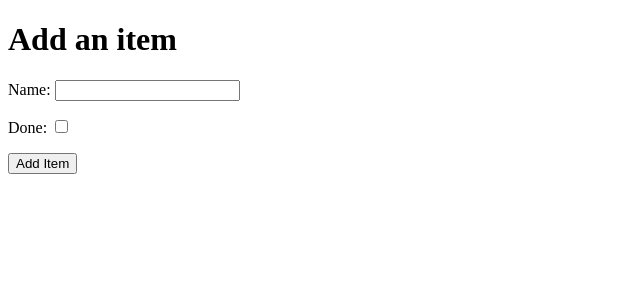
After one commit to julamifra/car-rental-space, a Django app: page /add in a window 1280 px wide. The commit adds this page. Shown: the top 300 px of the page, without its empty margins (0-640 px from the left). Run offline with Django 3.2, Linux system fonts and the light colour scheme.

Commit message:
create POST in database

```diff
--- a/djando_car_rental_space/urls.py
+++ b/djando_car_rental_space/urls.py
@@ -15,9 +15,10 @@ Including another URLconf
 """
 from django.contrib import admin
 from django.urls import path
-from main.views import get_main
+from main.views import get_main, add_item
 
 urlpatterns = [
     path('admin/', admin.site.urls),
-    path('', get_main, name='get_main')
+    path('', get_main, name='get_main'),
+    path('add', add_item, name='add')
 ]
--- /dev/null
+++ b/main/templates/main/add_item.html
@@ -0,0 +1,32 @@
+<!DOCTYPE html>
+<html lang="en">
+<head>
+    <meta charset="UTF-8">
+    <meta http-equiv="X-UA-Compatible" content="IE=edge">
+    <meta name="viewport" content="width=device-width, initial-scale=1.0">
+    <title>Car Rental Space</title>
+</head>
+<body>
+    <h1>Add an item</h1>
+    <form method="POST" action="add">
+        {% csrf_token %}
+        <div>
+            <p>
+                <label for="id_name">Name: </label>
+                <input type="text" id="id_name" name="item_name" />
+            </p>
+        </div>
+        <div>
+            <p>
+                <label for="id_done">Done: </label>
+                <input type="checkbox" id="id_done" name="done" />
+            </p>
+        </div>
+        <div>
+            <p>
+                <button type="submit">Add Item</button>
+            </p>
+        </div>
+    </form>
+</body>
+</html>
--- a/main/views.py
+++ b/main/views.py
@@ -1,4 +1,4 @@
-from django.shortcuts import render
+from django.shortcuts import render, redirect
 from .models import Item
 
 # Create your views here.
@@ -10,4 +10,13 @@ def get_main(request):
         'items': items
     }
     return render(request, 'main/main.html', context)
-    # return HttpResponse("<h1> Hello! </h1><p>This is a paragraph!!</p>")
+
+
+def add_item(request):
+    if request.method == 'POST':
+        name = request.POST.get('item_name')
+        done = 'done' in request.POST
+        Item.objects.create(name=name, done=done)
+
+        return redirect('get_main')
+    return render(request, 'main/add_item.html')
```
Also changed, not shown: main/templates/main/main.html (+8 -2 lines), db.sqlite3.
